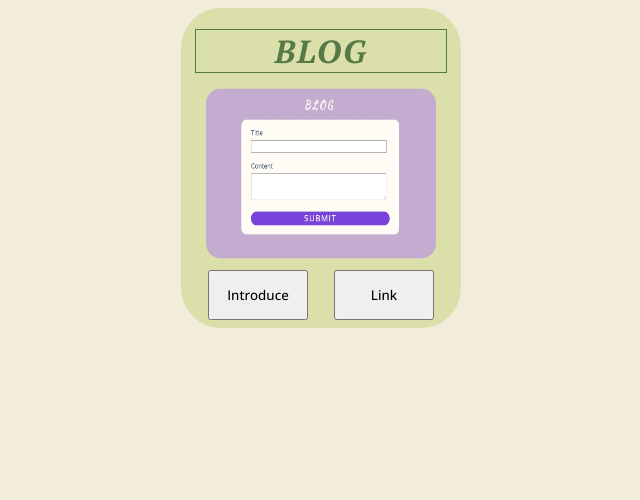
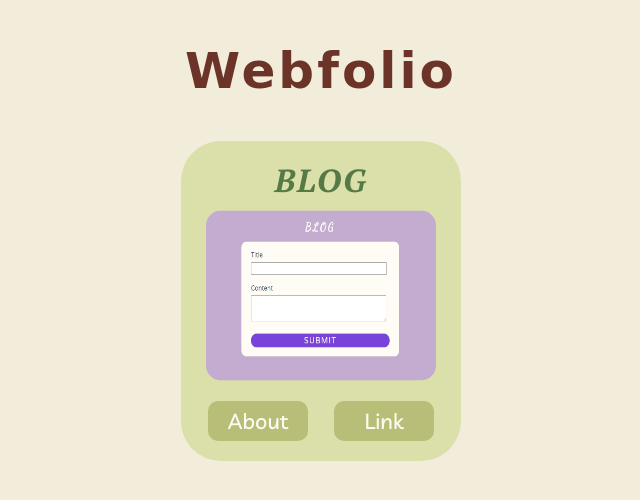
Before and after one commit to huiyou5009/Portfolio, a plain HTML site: page index.html in a window 1280 px wide. Shown: the whole page, without its empty margins (319-959 px from the left). Drawn offline with nearby package versions, Linux system fonts and the light colour scheme; a web font is replaced by a local one.

Commit message:
Ver.3 (231119)
1. introduce → about
2. 完成"Link"按鈕的連結。並建立公式(OpenLink)之後可套用
3. 設作品區標題

```diff
--- a/index.html
+++ b/index.html
@@ -9,21 +9,22 @@
     </head>
 
     <body>
+        <section>
+            <h1 id="ht_wb">Webfolio</h1>
+            <!-- <h1 id="ht_wb">CodeCanvas</h1> -->
             <div class="list">
                 <div class="website ws_container" id="blog">
-
                     <h1 class="title">BLOG</h1>
-                <img src="pic/blog.jpg" alt="blog" class="pic" id="blog_pic"/>
+                    <img src="pic/blog.jpg" alt="blog" class="pic" id="pic_blog"/>
                     <div class="guide g_container">
-                    <button class="introduce bw">Introduce</button>
-                    <button class="link bw">Link</button></a>
-                    <!-- <p class="link p_style">Link</p> -->
+                        <button class="about bw" id="ab_blog">About</button>
+                        <button class="link bw" id="lk_blog">Link</button>
                     </div>
                 </div>
 
 
             </div>
-
+    </section>
         <script src="script.js"></script>
     </body>
 
--- a/script.js
+++ b/script.js
@@ -0,0 +1,29 @@
+let ab_blog = document.getElementById("ab_blog");
+let lk_blog = document.getElementById("lk_blog");
+
+
+let page ={
+    blog:[
+        {
+            about: "https://www.google.com",
+            link: "https://huiyou5009.github.io/BLOG/"
+        }
+    ],
+	bbb:[
+		{
+            about: "https://www.twitter.com",
+            link: "https://www.instagram.com"
+		}
+	]
+};
+
+
+const OpenLink = function(link){
+    // window.location.href = 'https://www.google.com'; //該頁開啟
+    window.open(link, '_blank');    //分頁開啟
+};
+
+
+lk_blog.addEventListener("click", function() {
+    OpenLink(page.blog[0].link);
+});
--- a/style.css
+++ b/style.css
@@ -1,9 +1,20 @@
+@import url('https://fonts.googleapis.com/css2?family=Livvic:wght@500&display=swap');
+
 @import url('https://fonts.googleapis.com/css2?family=PT+Serif:ital,wght@1,700&display=swap');
 
-@import url('https://fonts.googleapis.com/css2?family=Open+Sans:wght@500&display=swap');
+/* @import url('https://fonts.googleapis.com/css2?family=Rochester&display=swap'); */
+/* font-family: 'Rochester', cursive; */
+
+/* @import url('https://fonts.googleapis.com/css2?family=Oregano&display=swap'); */
+/* font-family: 'Oregano', cursive;   */
+
+/* @import url('https://fonts.googleapis.com/css2?family=Elsie:wght@900&display=swap');
+font-family: 'Elsie', serif; */
+
+@import url('https://fonts.googleapis.com/css2?family=Euphoria+Script&display=swap');
 
 *{
-    font-family: 'Open Sans', sans-serif;
+    font-family: 'Livvic', sans-serif;
 }
 
 body{
@@ -13,6 +24,19 @@ body{
 
     background-repeat: no-repeat; */
 }
+
+
+
+#ht_wb{
+    font-family: 'Euphoria Script', cursive;
+    letter-spacing: 3px;
+    text-align: center;
+    font-size: 50px;
+    color: #6C3428;
+
+}
+
+
 
 .list{
     display: flex;
@@ -29,15 +53,13 @@ body{
 
 .ws_container{
     display: grid;
-    /* grid-template-rows: 35% 40% 35%; */
-    grid-template-rows: 1fr 3fr 1fr;
+    grid-template-rows: 0.3fr 3.2fr 1.7fr;
     grid-template-columns: 5% 90% 5%;
-    /* row-gap: 3px; */
     grid-template-areas:
         ". title ."
         ". pic ."
         ". guide .";
-        /* ". introduce link."; */
+    /* row-gap: 3px; */
     position: absolute;
 
 }
@@ -47,10 +69,10 @@ body{
     grid-area: title;
     font-family: 'PT Serif', serif;
     text-align: center;
+    font-size: 32px;
     letter-spacing: 2px;
     color: #557A46;
-
-    border: 1px solid;
+    margin-top: 18px;
 
 
 }
@@ -69,51 +91,60 @@ img{
 
 }
 
-.introduce{
-    grid-area: introduce;
+.guide{
+    grid-area: guide;
+    display: flex;
+    justify-content: space-around;
+    align-items: center;
+
+    /* display: grid;
+    grid-template-columns: 1fr 1fr;
+    grid-template-areas:
+        "about link";
+    column-gap: 5px; */
+
+
+}
+
+.about{
+    grid-area: about;
 
 
 }
 
 .link{
     grid-area: link;
-    /* background-color: #9EB384;
-    border-radius: 15px; */
-    /* text-decoration: none; */
 
 }
-.link:hover{
-    color: #243D25;
-    background-color: #B9B4C7;
-    border-radius: 15px;
-}
+
 .bw{
     /* margin: 10px; */
     width: 100px;
-    height: 50px;
+    height: 40px;
+    border: none;
+    border-radius: 10px;
+
+    font-size: 135%;
+    font-weight: 500;
+
+    /* background-color: #A2C579; */
+    /* color: #FEFAE0; */
+
+    background-color: #B8BD78;
+    /* background-color: #A7D397; */
+    color: #FCFDF1;
 
 }
-/* .guide{
 
-    font-size: 140%;
-    font-weight: 600;
-    text-decoration: none;
-    text-align: center;
-    line-height: 1.5;
-    color: #83764F;
-    color: #E8FFCE;
-
-} */
-
-.guide{
-    grid-area: guide;
-    display: flex;
-    justify-content: space-around;
-    align-content: center;
-    /* display: grid;
-    grid-template-columns: 1fr 1fr;
-    grid-template-areas:
-        "introduce link";
-    column-gap: 5px; */
+.bw:hover{
+    background-color: #FEFAE0;
+    /* color: #A2C579; */
+    color: #989E4F;
 
 }
+.bw:active{
+    /* color: #6C3428; */
+    background-color: #557A46;
+    color: #FCFDF1;
+
+}
```
Lines whose indentation alone changed are shown as unchanged.
